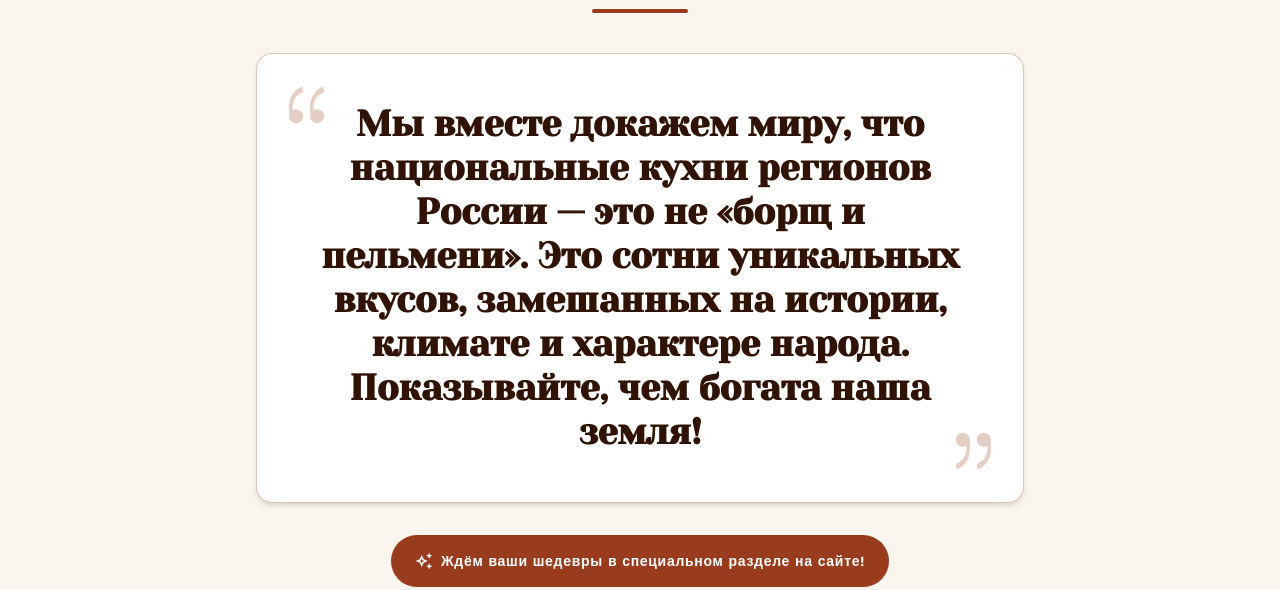
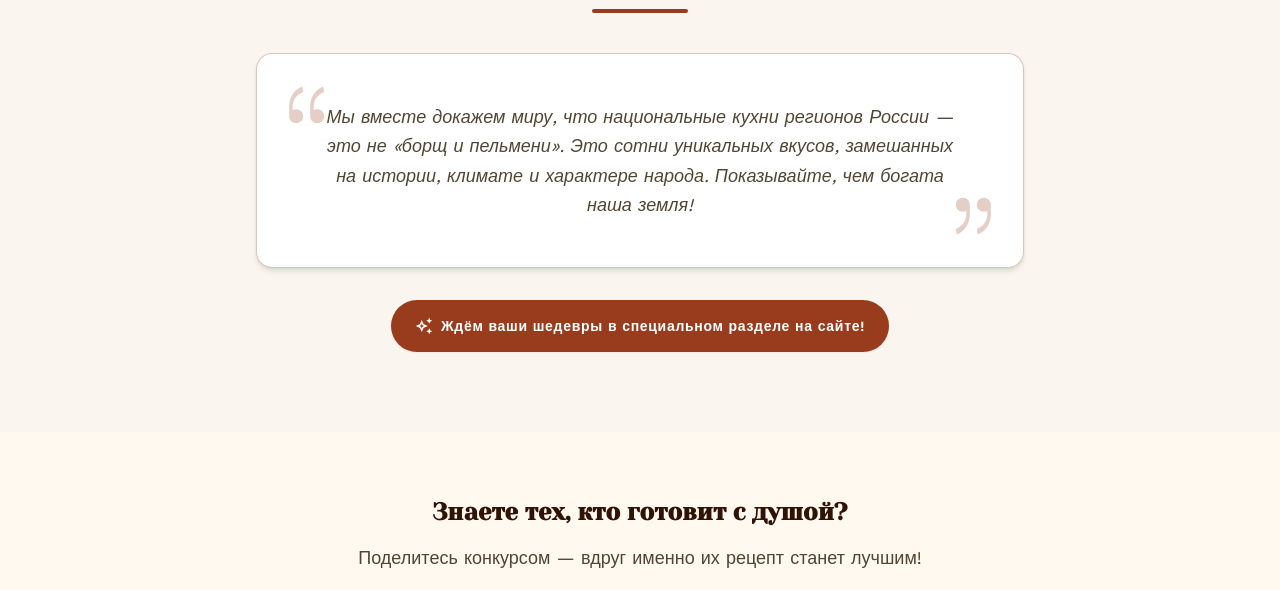
Before and after one commit to korenewdima-code/konkurs_1, a website built with Vite: page index.html in a window 1280 px wide. Shown: the part 6007-6597 px from the top of the page. Built offline with nearby package versions, Linux system fonts and the light colour scheme.

Commit message:
style: уменьшить шрифт цитаты в блоке «ПОСЛЕДНЕЕ, но важное»
Заменил крупный акцентный Yeseva One на обычный body-текст курсивом —
оформление карточки (рамка, кавычки, пилюля-CTA) оставлено как есть.

Co-Authored-By: Claude Sonnet 5 <noreply@anthropic.com>

```diff
--- a/index.html
+++ b/index.html
@@ -708,7 +708,7 @@
             />
           </svg>
 
-          <p class="font-accent text-headline-lg leading-snug text-cocoa md:text-display-md">
+          <p class="text-body-lg italic leading-relaxed text-on-surface-variant">
             Мы вместе докажем миру, что национальные кухни регионов России — это не «борщ и пельмени». Это
             сотни уникальных вкусов, замешанных на истории, климате и характере народа. Показывайте, чем
             богата наша земля!
```
